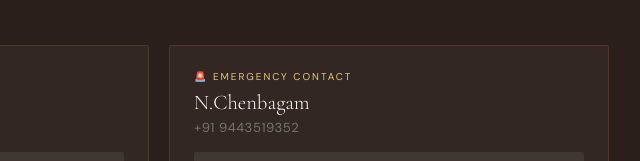
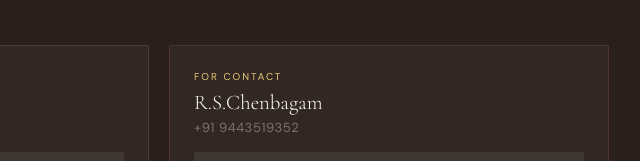
Before and after one commit to Daredevils555/wedding-memory-valut, a website: page index.html in a window 1280 px wide. Shown: the part 7869-8030 px from the top of the page, 481-1121 px from the left. Drawn offline with nearby package versions, Linux system fonts and the light colour scheme; no server answers.

Commit message:
changing of contact data

```diff
--- a/index.html
+++ b/index.html
@@ -1238,8 +1238,8 @@ footer .footer-meta { display: block; color: rgba(255,255,255,0.22); font-size:
       </div>
 
       <div class="contact-card contact-card--emergency">
-        <div class="contact-role">🚨 Emergency Contact</div>
-        <div class="contact-name">N.Chenbagam</div>
+        <div class="contact-role"> For Contact</div>
+        <div class="contact-name">R.S.Chenbagam</div>
         <div class="contact-phone-display">+91 9443519352</div>
         <div class="contact-actions">
           <a href="tel:+919443519352" class="contact-btn contact-btn--call">
```
